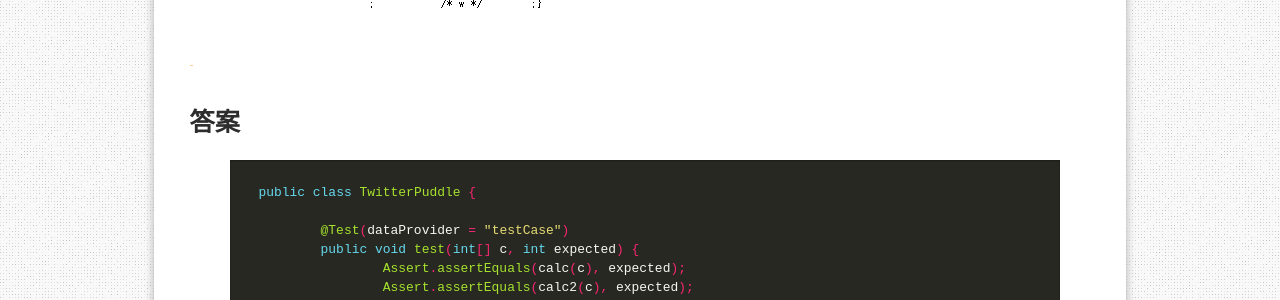
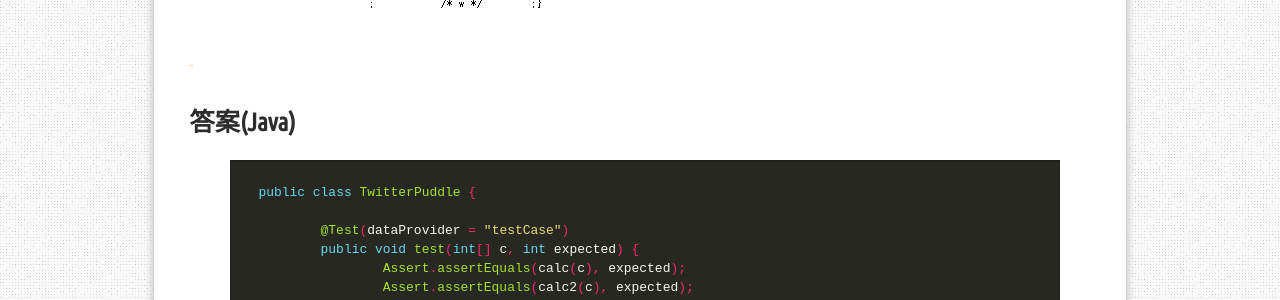
Before and after one commit to zhanjindong/zhanjindong.github.io, a Jekyll site: the page built from _posts/2015-02-06-twitter-puddle.md, in a window 1280 px wide and 900 px high, scrolled down 2448 px. Shown: the part 154-454 px from the top of the window. Built offline with Jekyll 4.4.1, drawn with Linux system fonts in a browser that asks for light colours; nearby versions of some CDN libraries; comment, search, counter and statistics services are not loaded; a style sheet for code colours, icons or effects is not loaded.

Commit message:
modify post:twitter-puddle

```diff
--- a/_posts/2015-02-06-twitter-puddle.md
+++ b/_posts/2015-02-06-twitter-puddle.md
@@ -46,7 +46,7 @@
 <img itemprop="image" data-src="/assets/images/posts/c-girl.png" src="/assets/js/unveil/loader.gif" alt="c-girl.png" />
 </a>
 
-## 答案
+## 答案(Java)
 {: #solution}
 
 
```
